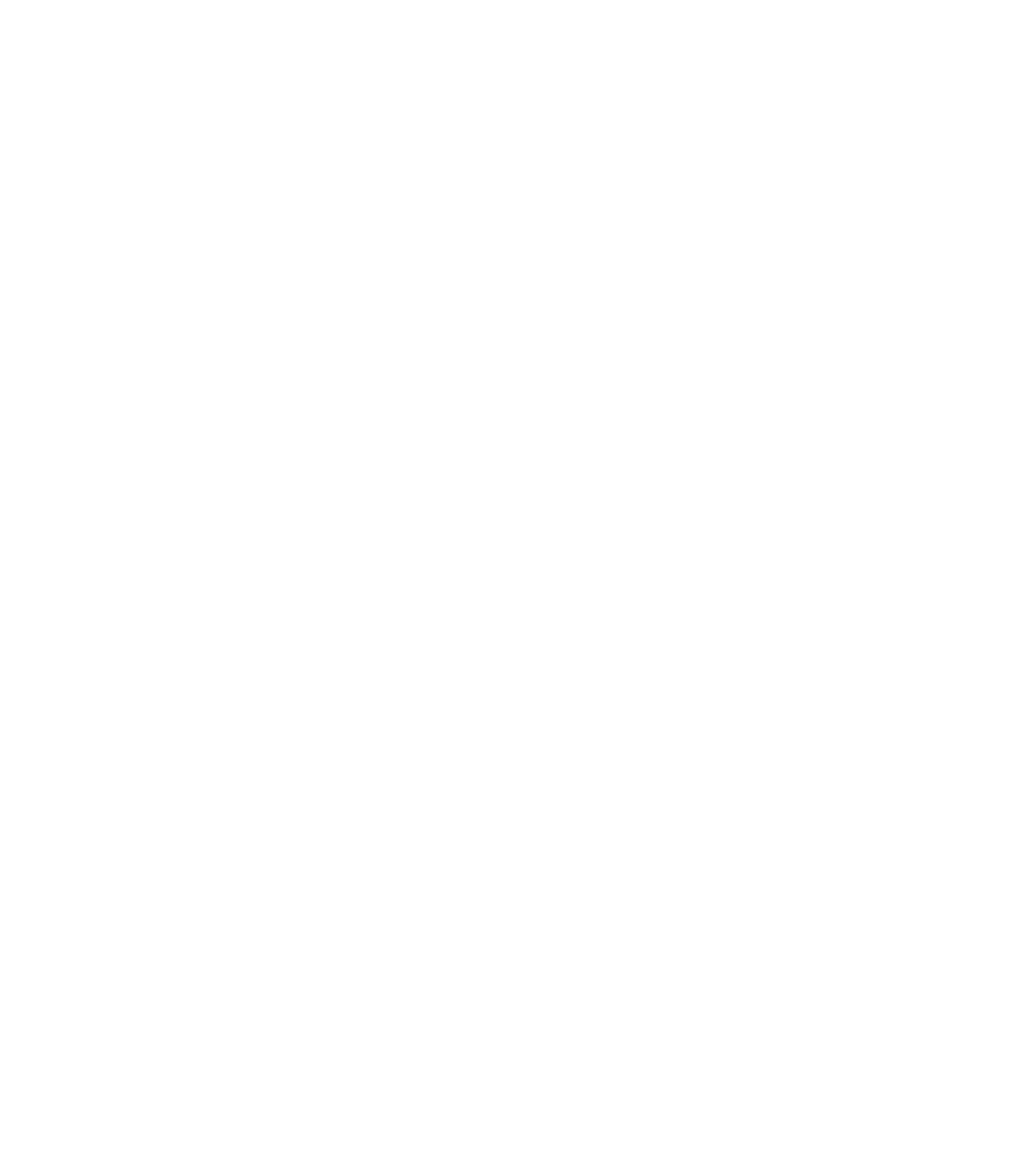
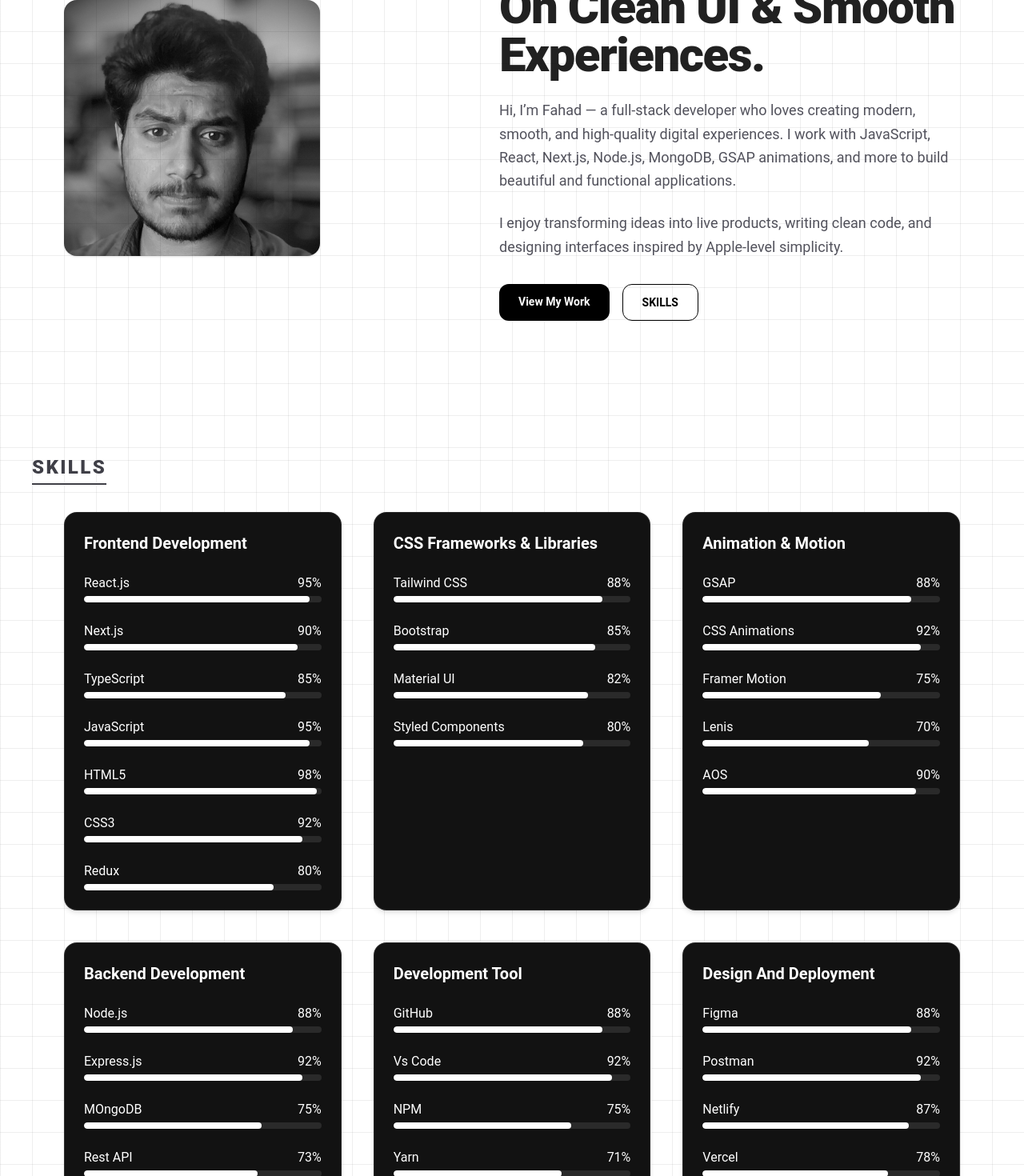
Before and after one commit to Faadi4u/portfolio, a React (Vite) app: page / in a window 1280 px wide. Shown: the part 1040-2510 px from the top of the page at 80% size. Before the commit the page ends 800 px from the top, so only its background shows below. Built offline with nearby package versions, Linux system fonts and the light colour scheme.

Commit message:
feat(About & Skills): Responsive About and skills section completed.

```diff
--- a/src/App.css
+++ b/src/App.css
@@ -25,6 +25,9 @@
 
 
 }
+html,body{
+  scroll-behavior: smooth;
+}
 .grid-overlay {
   background-image:
     repeating-linear-gradient(0deg, rgba(0, 0, 0, 0.080), rgba(0,0,0,0.05) 1px, transparent 1px, transparent 40px),
--- a/src/App.jsx
+++ b/src/App.jsx
@@ -3,21 +3,34 @@
 import "./Components/Navbar.jsx";
 import Navbar from "./Components/Navbar.jsx";
 import HeroSection from "./Components/HeroSection.jsx";
+import About from "./Components/About.jsx";
+import Skills from "./Components/Skills.jsx";
 
 const App = () => {
-
   return (
-    <div >
+    <div>
       {/* navbar  */}
       <div>
         <Navbar />
       </div>
 
       {/* Herosection  */}
-      <div class="font-grotesk pt-15 min-h-screen bg-white">
+      <div id="home" class="font-grotesk pt-15 min-h-screen bg-white">
         <div class=" absolute inset-0 grid-overlay pointer-events-none"></div>
         <div class=" z-10">
           <HeroSection />
+        </div>
+      </div>
+      <div className="font-grotesk relative  min-h-screen bg-white">
+        <div class=" absolute inset-0 grid-overlay pointer-events-none"></div>
+        <div className="about">
+          <About />
+        </div>
+      </div>
+      <div className="font-grotesk relative  min-h-screen bg-white">
+        <div class=" absolute inset-0 grid-overlay pointer-events-none"></div>
+        <div className="about">
+          <Skills />
         </div>
       </div>
     </div>
--- /dev/null
+++ b/src/Components/About.jsx
@@ -0,0 +1,67 @@
+import React from "react";
+
+const About = () => {
+  return (
+    <section
+      id="about"
+      className="w-full min-h-screen flex flex-col lg:flex-row items-center justify-between px-6 lg:px-20 py-20 font-neue"
+    >
+        <p className="absolute top-10 left-10 text-2xl pb-1 tracking-widest text-zinc-700 font-extrabold border-b-2 mb-2 uppercase">
+          About Me
+        </p>
+        <div className="mt-12 lg:mt-0">
+        <div className="w-64 h-64 lg:w-80 lg:h-80 rounded-2xl bg-zinc-200 overflow-hidden shadow-sm">
+          {/* Replace with your photo */}
+          <img
+            src="./IMG_0864.jpg"
+            alt="Fahad Photo"
+            className="w-full h-full object-cover"
+          />
+        </div>
+      </div>
+      {/* Left Text Section */}
+      <div className="max-w-xl">
+
+        <h2 className="text-4xl lg:text-6xl font-extrabold tracking-tight mb-6">
+          A Developer Focused On Clean UI & Smooth Experiences.
+        </h2>
+
+        <p className="text-lg text-zinc-600 leading-relaxed mb-6">
+          Hi, I’m Fahad — a full-stack developer who loves creating modern,
+          smooth, and high-quality digital experiences.
+          I work with JavaScript, React, Next.js, Node.js, MongoDB, GSAP animations,
+          and more to build beautiful and functional applications.
+        </p>
+
+        <p className="text-lg text-zinc-600 leading-relaxed mb-8">
+          I enjoy transforming ideas into live products, writing clean code,
+          and designing interfaces inspired by Apple-level simplicity.
+        </p>
+
+        {/* CTA Buttons */}
+        <div className="flex gap-4 mt-4">
+          <a
+            href="#projects"
+            className="px-6 py-3 rounded-xl bg-black text-white text-sm font-semibold hover:bg-zinc-800 transition"
+          >
+            View My Work
+          </a>
+
+          <a
+            href="/FahadCV.pdf"
+            download
+            className="px-6 py-3 rounded-xl border border-black text-black text-sm font-semibold hover:bg-black hover:text-white transition"
+          >
+            SKILLS
+          </a>
+        </div>
+      </div>
+
+      {/* Right Image Section */}
+
+
+    </section>
+  );
+};
+
+export default About;
--- a/src/Components/Navbar.jsx
+++ b/src/Components/Navbar.jsx
@@ -1,4 +1,4 @@
-import React, { useState, useRef ,useEffect } from "react";
+import React, { useState, useRef, useEffect } from "react";
 import gsap from "gsap";
 import { useGSAP } from "@gsap/react";
 
@@ -54,10 +54,14 @@
     };
   }, [lastScrollY]);
 
+  const menuItems = [
+    { name: "Home", href: "#home" },
+    { name: "About", href: "#about" },
+    { name: "Skills", href: "#skills" },
+    { name: "Projects", href: "#projects" },
+    { name: "Contact me", href: "#contact" },
+  ];
 
-
-
-  let menuItems = ["Home", "About", "Skills", "Projects", "Contact me"];
   // Mobile Menu Hover
   const navRefsMbl = useRef([]);
   let onMouseEnter_1 = (mbl) => {
@@ -134,12 +138,14 @@
       <div
         ref={navbarRef}
         className={`
-    NavBAr fixed top-0 z-20 left-0 flex justify-between w-screen px-5 min-[1024px]:pl-12 pr-0 py-4 font-neue
-    ${window.innerWidth >= 1024 && scrolled ? "z-20 bg-transparent backdrop-filter backdrop-blur-[5px]" : "bg-transparent backdrop-filter backdrop-blur-[5px]"}
+    NavBAr shadow-2xs fixed top-0 z-20 left-0 flex justify-between w-screen px-5 min-[1024px]:pl-12 pr-0 py-4 font-neue
+    ${
+      window.innerWidth >= 1024 && scrolled
+        ? "z-20 bg-transparent backdrop-filter backdrop-blur-[5px]"
+        : "bg-transparent backdrop-filter backdrop-blur-[5px]"
+    }
   `}
       >
-
-
         {/* Desktop MENU  */}
         {isOpen ? (
           <div className="Logo">
@@ -155,24 +161,19 @@
 
         <div className="NavElems flex items-center min-[1024px]:gap-3 gap-2 ">
           <div className="navItems flex gap-10">
-            {menuItems.map((items, index) => (
+            {menuItems.map((item, index) => (
               <ul
                 className={`flex overflow-hidden max-[1024px]:hidden ${
                   index === 4 && "ml-36"
                 }`}
                 key={index}
-                href=""
               >
                 <li
-                  onMouseEnter={() => {
-                    onMouseEnter_2(navRefsDes.current[index]);
-                  }}
-                  onMouseLeave={() => {
-                    onMouseLeave_2(navRefsDes.current[index]);
-                  }}
+                  onMouseEnter={() => onMouseEnter_2(navRefsDes.current[index])}
+                  onMouseLeave={() => onMouseLeave_2(navRefsDes.current[index])}
                   className="flex flex-col cursor-pointer"
                 >
-                  {items}
+                  <a href={item.href}>{item.name}</a>
                   <span
                     ref={(des) => {
                       navRefsDes.current[index] = des;
@@ -241,9 +242,11 @@
       {/* MOBILE MENU  */}
       <div
         ref={menuRef}
-        className="mobileNav fixed top-0  left-0 h-full w-full opacity-0 scrollbar-none  min-[1024px]:hidden"
+        className="mobileNav z-10 fixed top-0  left-0 h-full w-full opacity-0 scrollbar-none  min-[1024px]:hidden"
       >
-        <div className={`navItems h-full w-full flex flex-col bg-[#212121] text-2xl `}>
+        <div
+          className={`navItems h-full w-full flex flex-col bg-[#212121] text-2xl `}
+        >
           <div className=" border mt-30 border-zinc-600 w-full  "></div>
           {["HOME", "ABOUT", "SKILLS", "PROJECT", "CONTACT"].map(
             (items, index) => (
--- /dev/null
+++ b/src/Components/Skills.jsx
@@ -0,0 +1,111 @@
+import React from "react";
+
+const skillsData = [
+  {
+    title: "Frontend Development",
+    items: [
+      { name: "React.js", level: 95 },
+      { name: "Next.js", level: 90 },
+      { name: "TypeScript", level: 85 },
+      { name: "JavaScript", level: 95 },
+      { name: "HTML5", level: 98 },
+      { name: "CSS3", level: 92 },
+      { name: "Redux", level: 80 },
+    ],
+  },
+
+  {
+    title: "CSS Frameworks & Libraries",
+    items: [
+      { name: "Tailwind CSS", level: 88 },
+      { name: "Bootstrap", level: 85 },
+      { name: "Material UI", level: 82 },
+      { name: "Styled Components", level: 80 },
+    ],
+  },
+
+  {
+    title: "Animation & Motion",
+    items: [
+      { name: "GSAP", level: 88 },
+      { name: "CSS Animations", level: 92 },
+      { name: "Framer Motion", level: 75 },
+      { name: "Lenis", level: 70 },
+      { name: "AOS", level: 90 },
+    ],
+  },
+  {
+    title: "Backend Development",
+    items: [
+      { name: "Node.js", level: 88 },
+      { name: "Express.js", level: 92 },
+      { name: "MOngoDB", level: 75 },
+      { name: "Rest API", level: 73 },
+    ],
+  },
+  {
+    title: "Development Tool",
+    items: [
+      { name: "GitHub", level: 88 },
+      { name: "Vs Code", level: 92 },
+      { name: "NPM", level: 75 },
+      { name: "Yarn", level: 71 },
+    ],
+  },
+  {
+    title: "Design And Deployment",
+    items: [
+      { name: "Figma", level: 88 },
+      { name: "Postman", level: 92 },
+      { name: "Netlify", level: 87 },
+      { name: "Vercel", level: 78 },
+      { name: "Heroku", level: 80 },
+      { name: "AWS", level: 84 },
+    ],
+  },
+];
+
+const SkillsSection = () => {
+  return (
+    <section
+      id="skills"
+      className="w-full relative py-20 px-6 md:px-12 lg:px-20 "
+    >
+      <p className="absolute top-2 left-10 text-2xl pb-1 tracking-widest text-zinc-700 font-extrabold border-b-2 mb-2 uppercase">
+        SKILLS
+      </p>
+
+      <div className="grid gap-10 md:grid-cols-2 lg:grid-cols-3">
+        {skillsData.map((category, idx) => (
+          <div
+            key={idx}
+            className="p-6 rounded-2xl border border-white/10 bg-[#121212]  text-white backdrop-blur-lg shadow-md transition-all duration-500"
+          >
+            <h3 className="text-xl font-semibold mb-6">{category.title}</h3>
+
+            <div className="space-y-6">
+              {category.items.map((skill, index) => (
+                <div key={index}>
+                  <div className="flex justify-between mb-1">
+                    <p className="">{skill.name}</p>
+                    <p className="">{skill.level}%</p>
+                  </div>
+
+                  {/* Progress Bar */}
+                  <div className="w-full h-2 bg-white/10 rounded-full overflow-hidden">
+                    <div
+                      className="h-full bg-white rounded-full"
+                      style={{ width: `${skill.level}%` }}
+                    ></div>
+                  </div>
+                </div>
+              ))}
+            </div>
+          </div>
+        ))}
+      </div>
+    </section>
+  );
+};
+
+export default SkillsSection;
```
Lines whose indentation alone changed are shown as unchanged.
